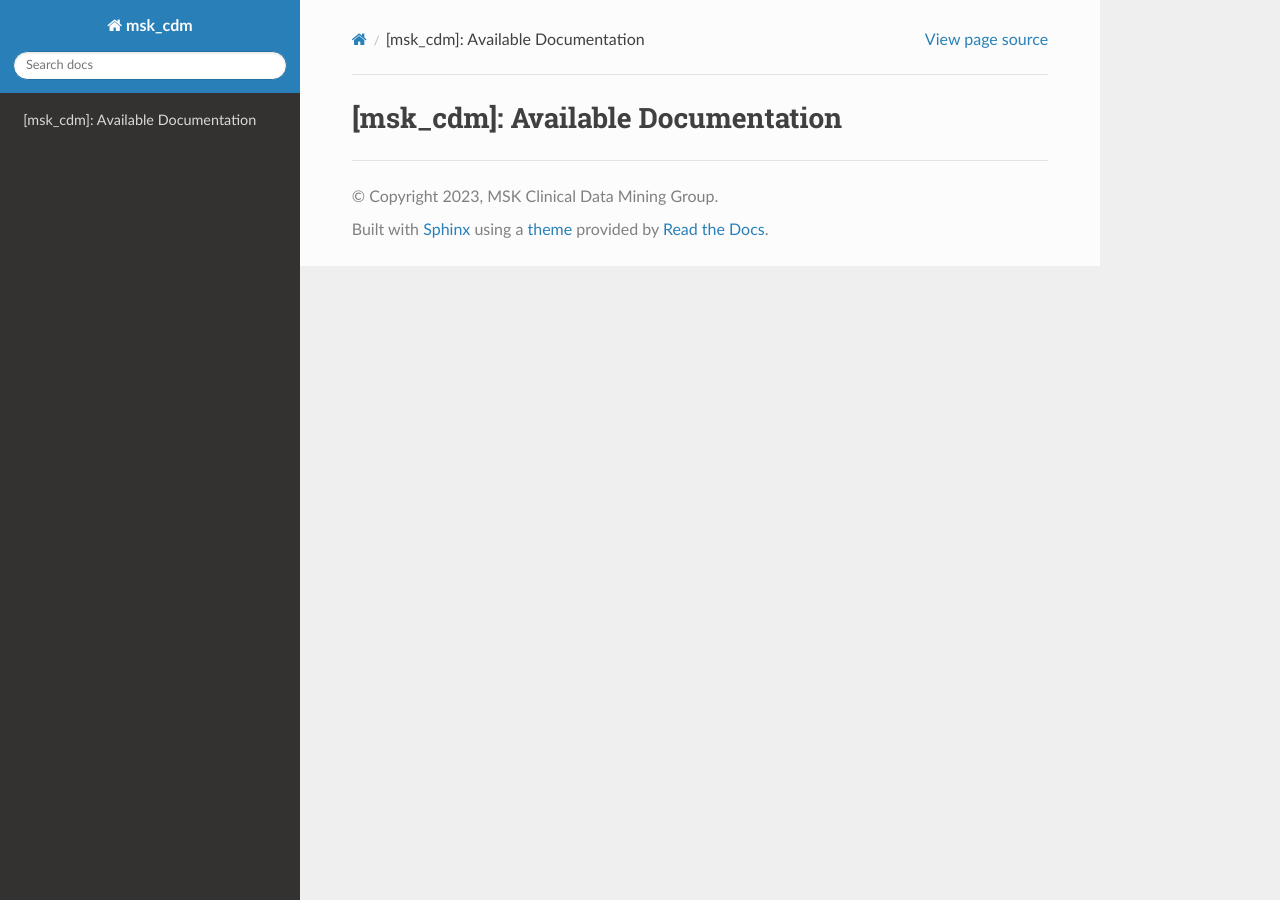
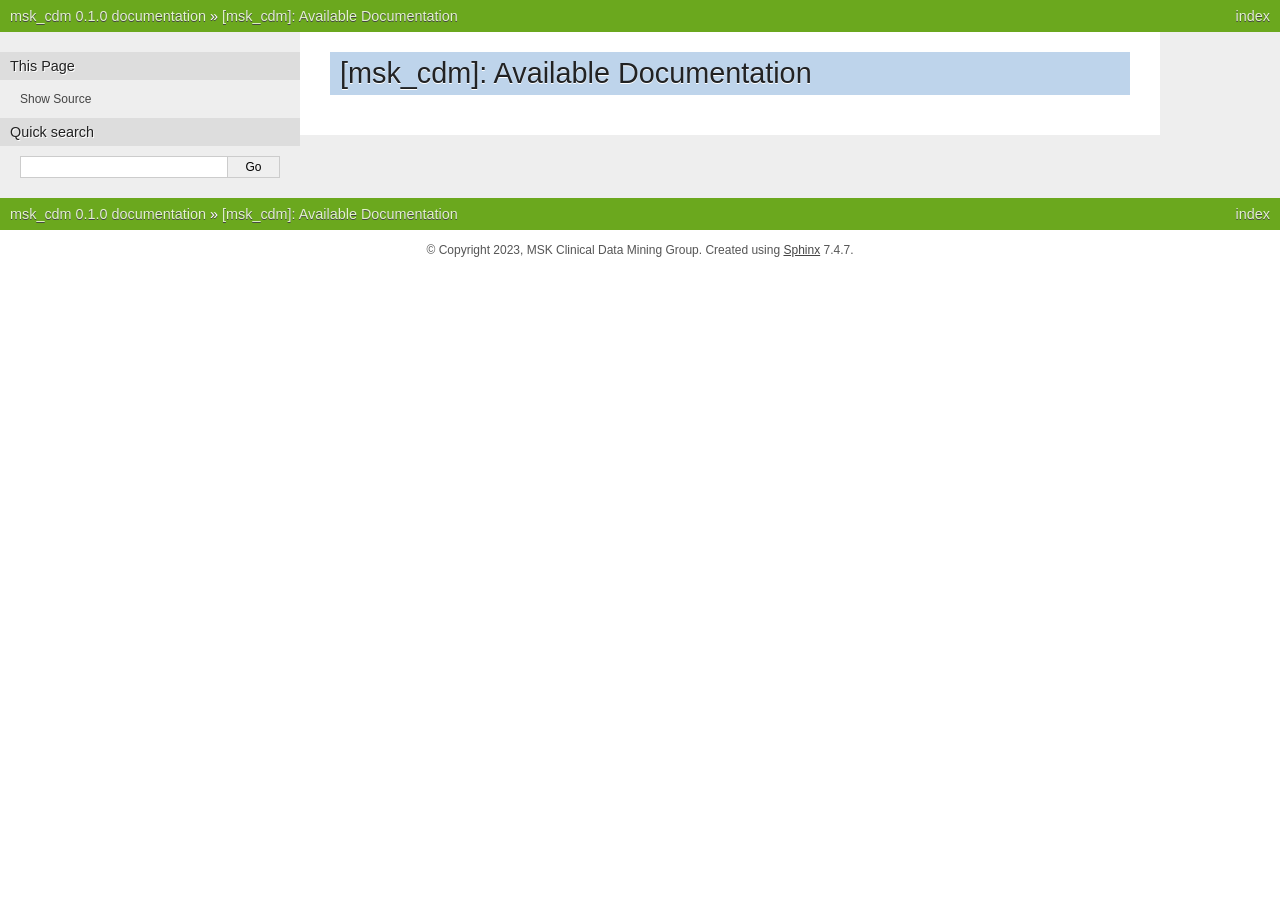
Before and after one commit to clinical-data-mining/msk_cdm, a Sphinx documentation site: the page built from docs/source/index.rst, in a window 1280 px wide. Built offline with Sphinx 7.4.7, drawn with Linux system fonts in a browser that asks for light colours; pages that are not in the unit, such as notebooks, are missing from menus.

Commit message:
reverting back to the ugly version since rtd extension didnt work

```diff
--- a/docs/source/conf.py
+++ b/docs/source/conf.py
@@ -5,7 +5,7 @@
 
 from pathlib import Path
 import sys
-import sphinx_rtd_theme
+# import sphinx_rtd_theme
 
 
 # -- Project information -----------------------------------------------------
@@ -22,8 +22,7 @@ release = "0.1.0"
 
 extensions = [
     "sphinx.ext.autodoc",
-    "sphinx.ext.napoleon",
-    "sphinx_rtd_theme"
+    "sphinx.ext.napoleon"
 ]
 
 autodoc_default_options = {
@@ -43,5 +42,9 @@ sys.path.append(Path(__file__).parents[2].resolve())
 # -- Options for HTML output -------------------------------------------------
 # https://www.sphinx-doc.org/en/master/usage/configuration.html#options-for-html-output
 
-html_theme = "sphinx_rtd_theme"
+html_theme = "nature"
 html_static_path = ["_static"]
+
+html_theme_options = {
+    "sidebarwidth": "300px"
+}
```
Also changed, not shown: .readthedocs.yaml.
